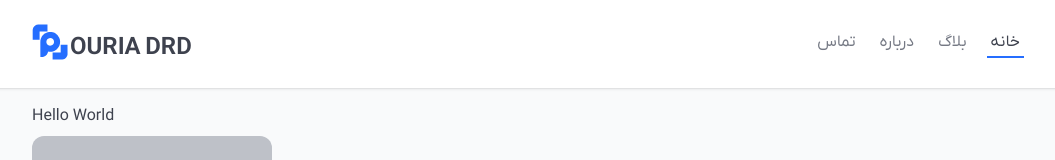
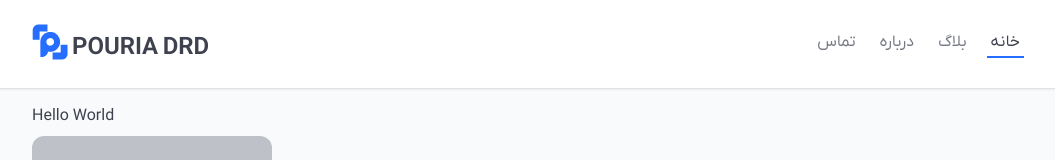
Before and after one commit to pouria-drd/pouria-drd-next-14, a Next.js app: page / in a window 1280 px wide. Shown: the top 160 px of the page, without its empty margins (112-1167 px from the left). Built offline with nearby package versions, Linux system fonts and the light colour scheme.

Commit message:
changed sidebar and backdrop duration, side link is now w-full

```diff
--- a/components/sidebar/SideLink.tsx
+++ b/components/sidebar/SideLink.tsx
@@ -26,7 +26,7 @@ const SideLink = (props: SideLinkProps) => {
             <Link
                 onClick={props.onClick}
                 href={props.path}
-                className={`transition-colors ${
+                className={`transition-colors w-full ${
                     props.isActive
                         ? "text-drd-neutral-40"
                         : "text-drd-neutral-60"
--- a/components/sidebar/sidebar.module.css
+++ b/components/sidebar/sidebar.module.css
@@ -1,6 +1,6 @@
 .drdSidebar {
     @apply bg-drd-bg-primary md:hidden
     flex flex-col items-center justify-start gap-y-10
-    transform transition-transform duration-300 ease-in-out
+    transform transition-transform duration-[350ms] ease-in-out
     w-[288px] sm:w-[361px] h-full absolute right-0 px-6 py-10;
 }
--- a/components/ui/backdrop/backdrop.module.css
+++ b/components/ui/backdrop/backdrop.module.css
@@ -1,4 +1,4 @@
 .drdBackdrop {
     @apply bg-black/60 fixed inset-0
-    z-50 md:hidden transition-opacity duration-200;
+    z-50 md:hidden transition-opacity duration-300 ease-in-out;
 }
--- a/components/ui/logo/PouriaLogo.tsx
+++ b/components/ui/logo/PouriaLogo.tsx
@@ -4,8 +4,8 @@ const PouriaLogo = () => {
     return (
         <div className="flex text-drd-neutral-40 truncate">
             <PdIcon className="text-drd-primary" />
-            <p className="text-2xl font-bold uppercase mx-0.5 mt-2">
-                ouria DRD
+            <p className="text-2xl font-bold uppercase mx-0.5 ml-1 mt-2">
+                Pouria DRD
             </p>
         </div>
     );
```
